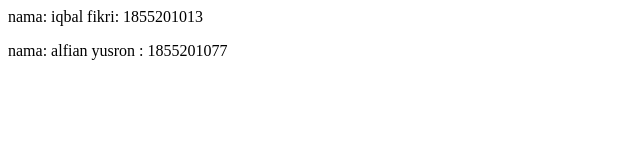
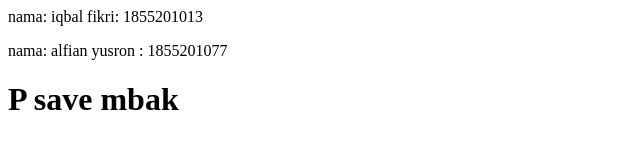
Before and after one commit to iqbalfix/git, a plain HTML site: page index.html in a window 1280 px wide. Shown: the whole page, without its empty margins (0-640 px from the left). Drawn offline with Linux system fonts and the light colour scheme.

Commit message:
Update index.html

```diff
--- a/index.html
+++ b/index.html
@@ -3,5 +3,6 @@
 <body>
 <p>nama: iqbal fikri: 1855201013</p>
 <p>nama: alfian yusron : 1855201077</p>
+  <h1>P save mbak</h1>
 </body>
 </html>
```
